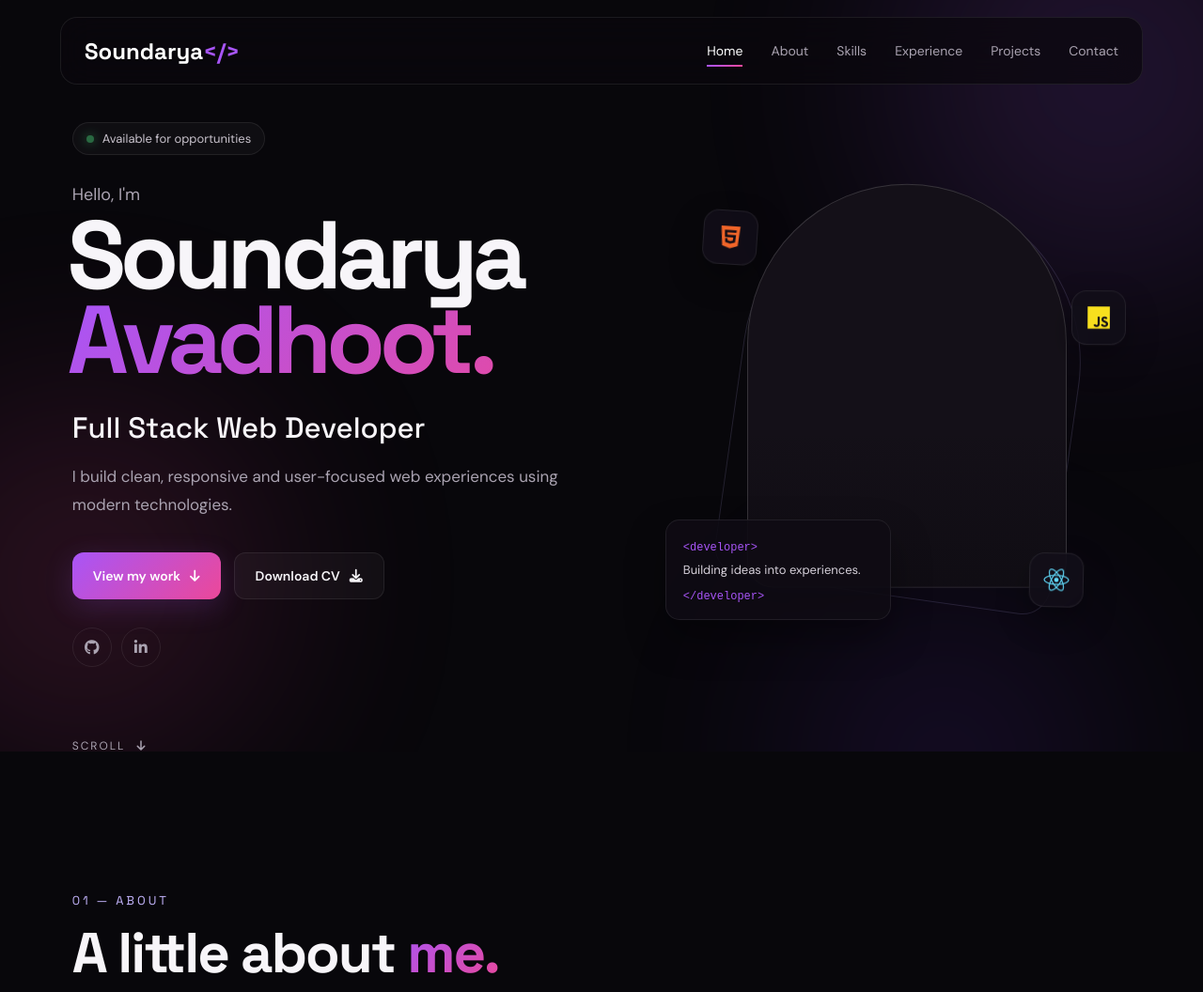
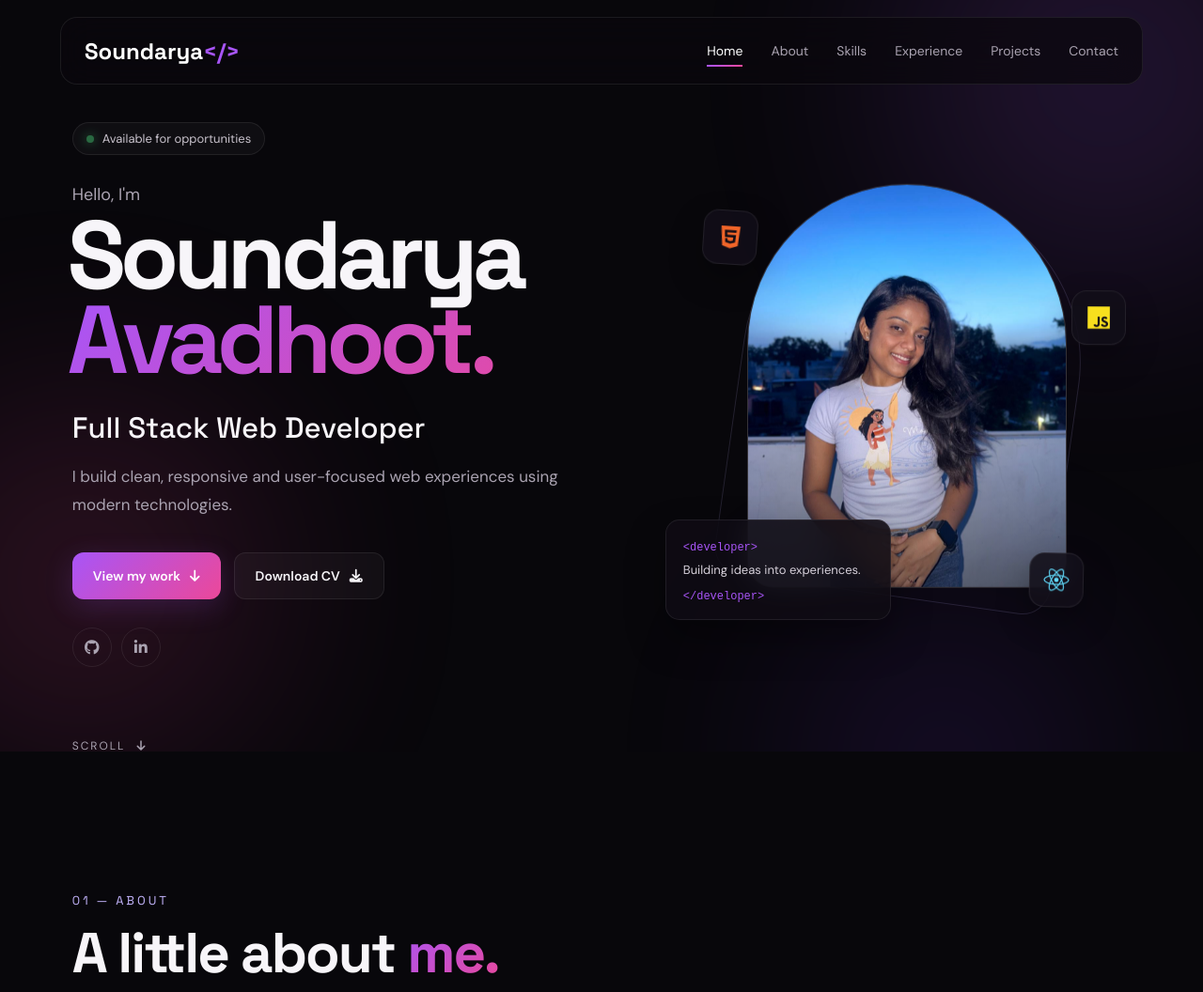
Before and after one commit to soundaryaavadhoot/soundarya-portfolio, a plain HTML site: page index.html in a window 1280 px wide. Shown: the top 1056 px of the page at 94% size. Drawn offline with nearby package versions, Linux system fonts and the light colour scheme.

Commit message:
Update index.html

```diff
--- a/index.html
+++ b/index.html
@@ -199,7 +199,7 @@
                 <div class="profile-container">
 
                     <img
-                        src="images/profile.jpeg"
+                        src="profile.jpeg"
                         alt="Soundarya"
                     >
 
```
